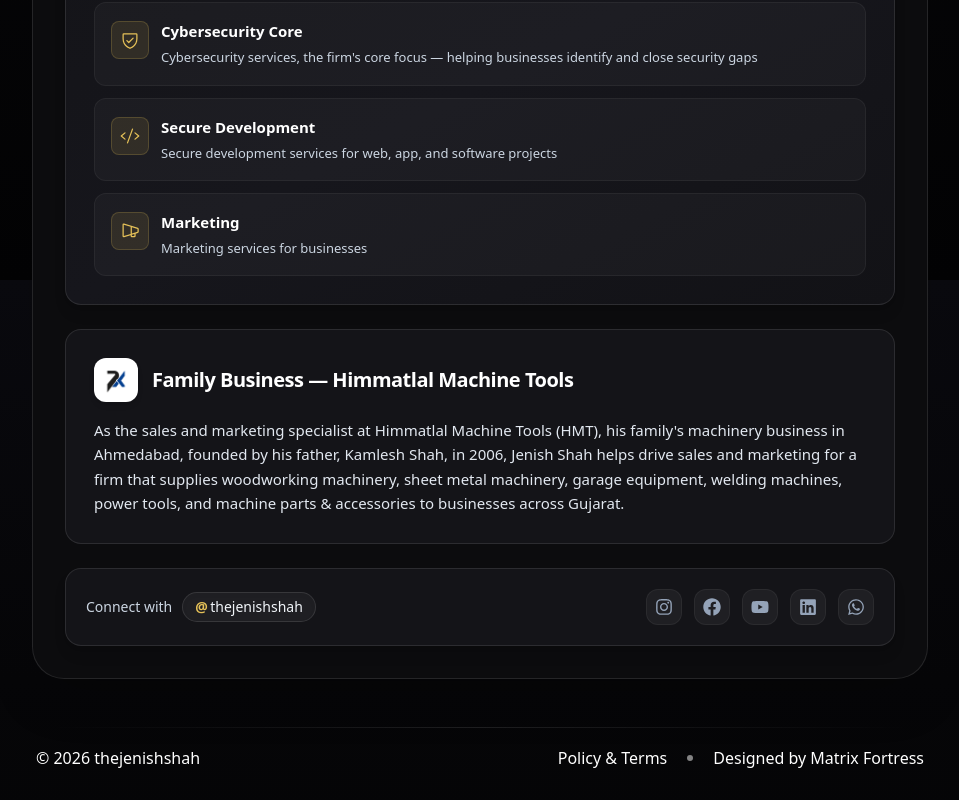
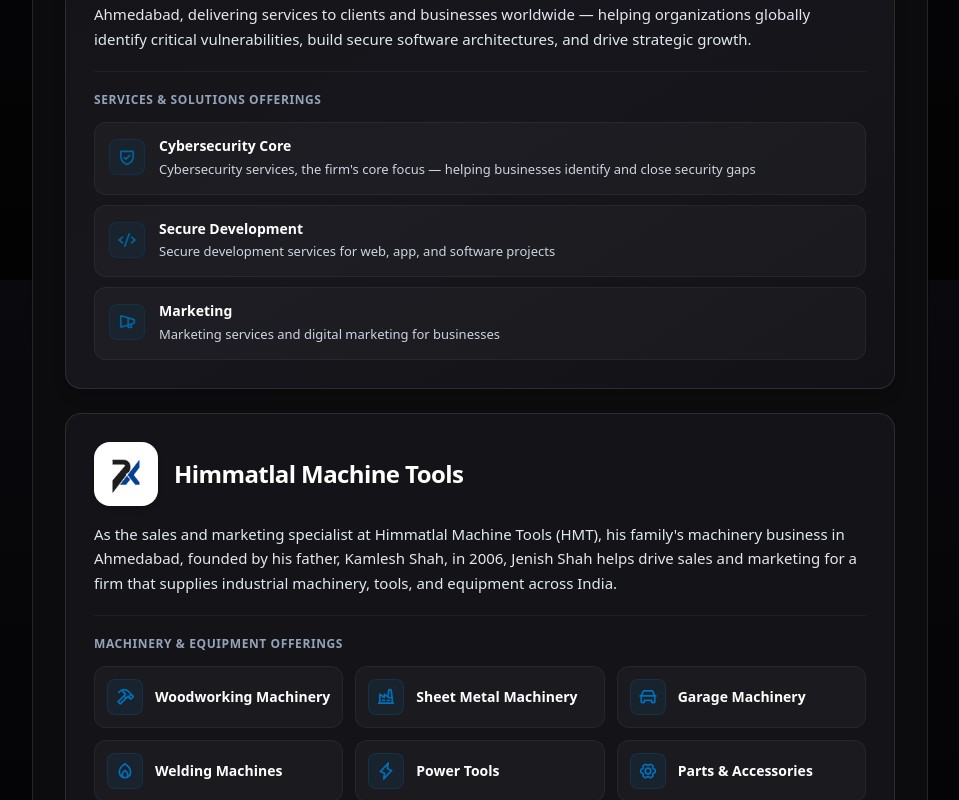
Before and after one commit to Jenishshah729/security-site, a React (Vite) app in the folder frontend/: page /about in a window 1280 px wide. Shown: the part 1320-2120 px from the top of the page, without its empty margins (160-1119 px from the left). Built offline with nearby package versions, Linux system fonts and the light colour scheme.

Commit message:
Enhance About and WorkWithMe sections, enlarge logos, and refine service styling

```diff
--- a/frontend/src/components/About.jsx
+++ b/frontend/src/components/About.jsx
@@ -6,7 +6,13 @@
   ShieldCheck,
   Code,
   MegaphoneSimple,
-  ArrowSquareOut
+  ArrowSquareOut,
+  Hammer,
+  Factory,
+  CarSimple,
+  Flame,
+  Lightning,
+  GearSix
 } from '@phosphor-icons/react';
 import { FaWhatsapp, FaInstagram, FaFacebook, FaYoutube, FaLinkedin } from 'react-icons/fa';
 
@@ -61,7 +67,7 @@
           <div className="relative group flex-shrink-0">
             <div className="p-1 rounded-2xl bg-gradient-to-b from-white/10 via-[var(--accent-gold,#E5C158)]/25 to-white/5 border border-white/10 shadow-lg">
               <img
-                src={`${import.meta.env.BASE_URL}jenish-shah.jpg?v=natural`}
+                src={`${import.meta.env.BASE_URL}jenish-shah.jpg?v=warm-v2`}
                 alt="Jenish Shah"
                 className="w-28 h-28 md:w-32 md:h-32 rounded-xl object-cover object-center shadow-inner"
                 onError={(e) => {
@@ -151,9 +157,9 @@
 
         {/* Section 3: Matrix Fortress — Founder & CEO */}
         <article className="p-5 sm:p-6 md:p-7 bg-gradient-to-br from-[#141418] via-[#16161c] to-[#121216] rounded-2xl border border-white/10 shadow-lg transition-all">
-          <div className="flex items-center gap-3.5 mb-4">
+          <div className="flex items-center gap-4 mb-4">
             {/* Original crisp white background container */}
-            <div className="w-11 h-11 md:w-11 md:h-11 rounded-xl bg-white p-1.5 flex items-center justify-center flex-shrink-0 border border-white/20 shadow-md">
+            <div className="w-14 h-14 sm:w-16 sm:h-16 rounded-2xl bg-white p-2 flex items-center justify-center flex-shrink-0 border border-white/20 shadow-md">
               <img
                 src={`${import.meta.env.BASE_URL}matrix-fortress-logo.png?v=3`}
                 alt="Matrix Fortress Logo"
@@ -164,52 +170,58 @@
                 }}
               />
             </div>
-            <h2 className="text-xl md:text-xl font-extrabold md:font-bold text-white tracking-tight">
-              Matrix Fortress — Founder &amp; CEO
+            <h2 className="text-xl sm:text-2xl font-extrabold text-white tracking-tight">
+              Matrix Fortress
             </h2>
           </div>
 
           <p className="text-slate-200 text-base md:text-[15px] leading-relaxed mb-5">
-            As founder and CEO of Matrix Fortress, Jenish Shah leads a firm based in Ahmedabad, Gujarat, offering:
+            As founder and CEO of Matrix Fortress, Jenish Shah leads a cybersecurity and digital solutions firm based in Ahmedabad, delivering services to clients and businesses worldwide — helping organizations globally identify critical vulnerabilities, build secure software architectures, and drive strategic growth.
           </p>
 
-          <div className="flex flex-col gap-3">
-            {/* Service 1: Cybersecurity Core */}
-            <div className="p-3.5 md:p-4 bg-white/[0.03] rounded-xl border border-white/5 transition-colors flex items-start gap-3">
-              <div className="p-2 w-fit bg-[#E5C158]/10 border border-[#E5C158]/20 rounded-lg text-[#E5C158] shrink-0 mt-0.5">
-                <ShieldCheck size={20} />
+          {/* Matrix Fortress Offerings */}
+          <div className="mt-5 pt-5 border-t border-white/5">
+            <h3 className="text-xs font-bold uppercase tracking-wider text-slate-400 mb-3.5">
+              Services &amp; Solutions Offerings
+            </h3>
+            <div className="flex flex-col gap-2.5">
+              {/* 1. Cybersecurity Core */}
+              <div className="p-3.5 bg-white/[0.03] rounded-xl border border-white/5 flex items-start gap-3.5 transition-colors">
+                <div className="w-9 h-9 rounded-lg bg-[#01649e]/10 border border-[#01649e]/20 flex items-center justify-center shrink-0 mt-0.5 text-[#01649e]">
+                  <ShieldCheck size={18} weight="bold" />
                 </div>
                 <div>
-                <h3 className="text-base md:text-[15px] font-bold md:font-semibold text-white mb-1">Cybersecurity Core</h3>
-                <p className="text-sm md:text-[13px] text-slate-300 leading-relaxed font-normal">
+                  <h4 className="text-sm font-semibold text-white leading-tight mb-1">Cybersecurity Core</h4>
+                  <p className="text-xs md:text-[13px] text-slate-300 leading-relaxed font-normal">
                     Cybersecurity services, the firm's core focus — helping businesses identify and close security gaps
                   </p>
                 </div>
               </div>
 
-            {/* Service 2: Secure Development */}
-            <div className="p-3.5 md:p-4 bg-white/[0.03] rounded-xl border border-white/5 transition-colors flex items-start gap-3">
-              <div className="p-2 w-fit bg-[#E5C158]/10 border border-[#E5C158]/20 rounded-lg text-[#E5C158] shrink-0 mt-0.5">
-                <Code size={20} />
+              {/* 2. Secure Development */}
+              <div className="p-3.5 bg-white/[0.03] rounded-xl border border-white/5 flex items-start gap-3.5 transition-colors">
+                <div className="w-9 h-9 rounded-lg bg-[#01649e]/10 border border-[#01649e]/20 flex items-center justify-center shrink-0 mt-0.5 text-[#01649e]">
+                  <Code size={18} weight="bold" />
                 </div>
                 <div>
-                <h3 className="text-base md:text-[15px] font-bold md:font-semibold text-white mb-1">Secure Development</h3>
-                <p className="text-sm md:text-[13px] text-slate-300 leading-relaxed font-normal">
+                  <h4 className="text-sm font-semibold text-white leading-tight mb-1">Secure Development</h4>
+                  <p className="text-xs md:text-[13px] text-slate-300 leading-relaxed font-normal">
                     Secure development services for web, app, and software projects
                   </p>
                 </div>
               </div>
 
-            {/* Service 3: Marketing */}
-            <div className="p-3.5 md:p-4 bg-white/[0.03] rounded-xl border border-white/5 transition-colors flex items-start gap-3">
-              <div className="p-2 w-fit bg-[#E5C158]/10 border border-[#E5C158]/20 rounded-lg text-[#E5C158] shrink-0 mt-0.5">
-                <MegaphoneSimple size={20} />
+              {/* 3. Marketing */}
+              <div className="p-3.5 bg-white/[0.03] rounded-xl border border-white/5 flex items-start gap-3.5 transition-colors">
+                <div className="w-9 h-9 rounded-lg bg-[#01649e]/10 border border-[#01649e]/20 flex items-center justify-center shrink-0 mt-0.5 text-[#01649e]">
+                  <MegaphoneSimple size={18} weight="bold" />
                 </div>
                 <div>
-                <h3 className="text-base md:text-[15px] font-bold md:font-semibold text-white mb-1">Marketing</h3>
-                <p className="text-sm md:text-[13px] text-slate-300 leading-relaxed font-normal">
-                  Marketing services for businesses
+                  <h4 className="text-sm font-semibold text-white leading-tight mb-1">Marketing</h4>
+                  <p className="text-xs md:text-[13px] text-slate-300 leading-relaxed font-normal">
+                    Marketing services and digital marketing for businesses
                   </p>
+                </div>
               </div>
             </div>
           </div>
@@ -217,9 +229,9 @@
 
         {/* Section 4: Family Business — Himmatlal Machine Tools */}
         <article className="p-5 sm:p-6 md:p-7 bg-[#141418] rounded-2xl border border-white/10 transition-all">
-          <div className="flex items-center gap-3.5 mb-4">
+          <div className="flex items-center gap-4 mb-4">
             {/* Original crisp white background container */}
-            <div className="w-11 h-11 md:w-11 md:h-11 rounded-xl bg-white p-1.5 flex items-center justify-center flex-shrink-0 border border-white/20 shadow-md">
+            <div className="w-14 h-14 sm:w-16 sm:h-16 rounded-2xl bg-white p-2 flex items-center justify-center flex-shrink-0 border border-white/20 shadow-md">
               <img
                 src={`${import.meta.env.BASE_URL}hmt-logo-transparent.png?v=4`}
                 alt="Himmatlal Machine Tools Logo"
@@ -230,14 +242,70 @@
                 }}
               />
             </div>
-            <h2 className="text-xl md:text-xl font-extrabold md:font-bold text-white tracking-tight">
-              Family Business — Himmatlal Machine Tools
+            <h2 className="text-xl sm:text-2xl font-extrabold text-white tracking-tight">
+              Himmatlal Machine Tools
             </h2>
           </div>
 
-          <p className="text-slate-200 text-base md:text-[15px] leading-relaxed">
-            As the sales and marketing specialist at Himmatlal Machine Tools (HMT), his family's machinery business in Ahmedabad, founded by his father, Kamlesh Shah, in 2006, Jenish Shah helps drive sales and marketing for a firm that supplies woodworking machinery, sheet metal machinery, garage equipment, welding machines, power tools, and machine parts &amp; accessories to businesses across Gujarat.
+          <p className="text-slate-200 text-base md:text-[15px] leading-relaxed mb-5">
+            As the sales and marketing specialist at Himmatlal Machine Tools (HMT), his family's machinery business in Ahmedabad, founded by his father, Kamlesh Shah, in 2006, Jenish Shah helps drive sales and marketing for a firm that supplies industrial machinery, tools, and equipment across India.
           </p>
+
+          {/* HMT Offerings */}
+          <div className="mt-5 pt-5 border-t border-white/5">
+            <h3 className="text-xs font-bold uppercase tracking-wider text-slate-400 mb-3.5">
+              Machinery &amp; Equipment Offerings
+            </h3>
+            <div className="grid grid-cols-1 sm:grid-cols-2 md:grid-cols-3 gap-3">
+              {/* 1. Woodworking Machinery */}
+              <div className="p-3 bg-white/[0.03] rounded-xl border border-white/5 flex items-center gap-3 transition-colors">
+                <div className="w-9 h-9 rounded-lg bg-[#0070BA]/10 border border-[#0070BA]/20 flex items-center justify-center shrink-0 text-[#0070BA]">
+                  <Hammer size={18} weight="bold" />
+                </div>
+                <span className="text-sm font-semibold text-white leading-tight">Woodworking Machinery</span>
+              </div>
+
+              {/* 2. Sheet Metal Machinery */}
+              <div className="p-3 bg-white/[0.03] rounded-xl border border-white/5 flex items-center gap-3 transition-colors">
+                <div className="w-9 h-9 rounded-lg bg-[#0070BA]/10 border border-[#0070BA]/20 flex items-center justify-center shrink-0 text-[#0070BA]">
+                  <Factory size={18} weight="bold" />
+                </div>
+                <span className="text-sm font-semibold text-white leading-tight">Sheet Metal Machinery</span>
+              </div>
+
+              {/* 3. Garage Machinery */}
+              <div className="p-3 bg-white/[0.03] rounded-xl border border-white/5 flex items-center gap-3 transition-colors">
+                <div className="w-9 h-9 rounded-lg bg-[#0070BA]/10 border border-[#0070BA]/20 flex items-center justify-center shrink-0 text-[#0070BA]">
+                  <CarSimple size={18} weight="bold" />
+                </div>
+                <span className="text-sm font-semibold text-white leading-tight">Garage Machinery</span>
+              </div>
+
+              {/* 4. Welding Machines */}
+              <div className="p-3 bg-white/[0.03] rounded-xl border border-white/5 flex items-center gap-3 transition-colors">
+                <div className="w-9 h-9 rounded-lg bg-[#0070BA]/10 border border-[#0070BA]/20 flex items-center justify-center shrink-0 text-[#0070BA]">
+                  <Flame size={18} weight="bold" />
+                </div>
+                <span className="text-sm font-semibold text-white leading-tight">Welding Machines</span>
+              </div>
+
+              {/* 5. Power Tools */}
+              <div className="p-3 bg-white/[0.03] rounded-xl border border-white/5 flex items-center gap-3 transition-colors">
+                <div className="w-9 h-9 rounded-lg bg-[#0070BA]/10 border border-[#0070BA]/20 flex items-center justify-center shrink-0 text-[#0070BA]">
+                  <Lightning size={18} weight="bold" />
+                </div>
+                <span className="text-sm font-semibold text-white leading-tight">Power Tools</span>
+              </div>
+
+              {/* 6. Parts and Accessories */}
+              <div className="p-3 bg-white/[0.03] rounded-xl border border-white/5 flex items-center gap-3 transition-colors">
+                <div className="w-9 h-9 rounded-lg bg-[#0070BA]/10 border border-[#0070BA]/20 flex items-center justify-center shrink-0 text-[#0070BA]">
+                  <GearSix size={18} weight="bold" />
+                </div>
+                <span className="text-sm font-semibold text-white leading-tight">Parts &amp; Accessories</span>
+              </div>
+            </div>
+          </div>
         </article>
 
         {/* Social Links Footer Bar */}
--- a/frontend/src/index.css
+++ b/frontend/src/index.css
@@ -62,14 +62,22 @@
     box-shadow: none !important;
   }
 
-  /* Global complete suppression of all hover effects across the entire website */
-  *:hover,
-  *:hover * {
+  /* Global complete suppression of all hover effects without affecting rotating HUD orbital rings */
+  *:hover:not(.animate-hud-spin):not(.animate-hud-reverse),
+  *:hover *:not(.animate-hud-spin):not(.animate-hud-reverse) {
+    scale: none;
+    filter: none;
+  }
+
+  a:hover,
+  button:hover,
+  img:hover,
+  [role="button"]:hover,
+  [role="tab"]:hover {
     transform: none !important;
     scale: none !important;
     translate: none !important;
     rotate: none !important;
-    filter: none !important;
   }
 }
 
@@ -194,11 +202,13 @@
 }
 
 .animate-hud-spin {
-  animation: hudSlowSpin 28s linear infinite;
+  animation: hudSlowSpin 14s linear infinite !important;
+  transform-origin: 50% 50%;
 }
 
 .animate-hud-reverse {
-  animation: hudReverseSpin 38s linear infinite;
+  animation: hudReverseSpin 18s linear infinite !important;
+  transform-origin: 50% 50%;
 }
 
 .animate-avatar-pulse {
@@ -212,8 +222,6 @@
   .animate-cyber-scan,
   .animate-particle-slow,
   .animate-beacon-glow,
-  .animate-hud-spin,
-  .animate-hud-reverse,
   .animate-avatar-pulse {
     animation: none !important;
   }
```
Also changed, not shown: frontend/src/components/Header.jsx (+2 -6 lines), frontend/src/components/Home.jsx (+7 -7 lines), frontend/src/components/WorkWithMe.jsx (+12 -10 lines), frontend/public/jenish-shah.jpg. Lines whose indentation alone changed are shown as unchanged.
